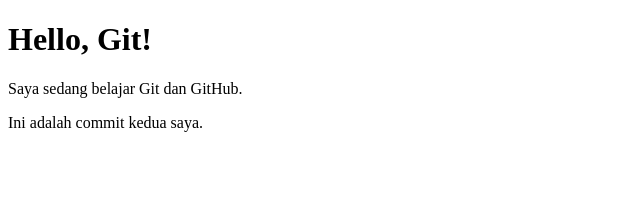
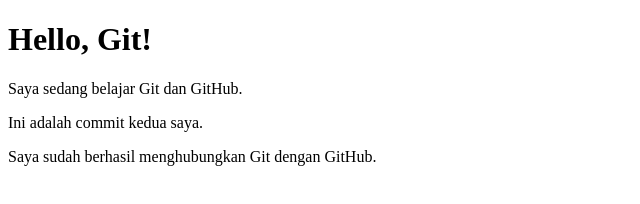
Before and after one commit to alsabnsr/BelajarGit, a plain HTML site: page index.html in a window 1280 px wide. Shown: the whole page, without its empty margins (0-640 px from the left). Drawn offline with Linux system fonts and the light colour scheme.

Commit message:
Menambahkan informasi koneksi GitHub

```diff
--- a/index.html
+++ b/index.html
@@ -7,5 +7,6 @@
     <h1>Hello, Git!</h1>
     <p>Saya sedang belajar Git dan GitHub.</p>
     <p>Ini adalah commit kedua saya.</p>
+    <p>Saya sudah berhasil menghubungkan Git dengan GitHub.</p>
 </body>
 </html>
```
